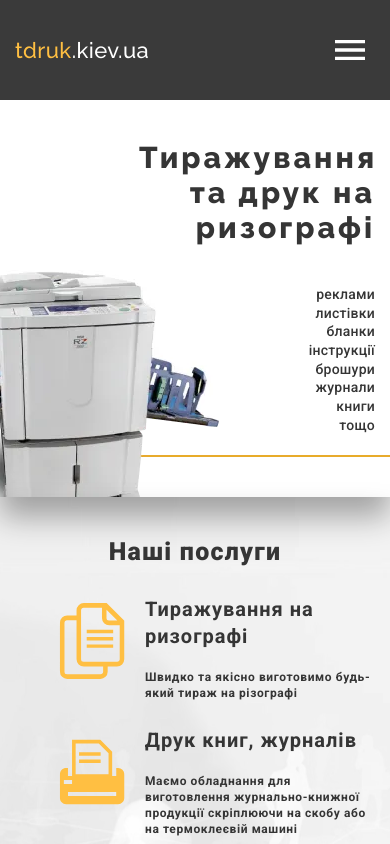
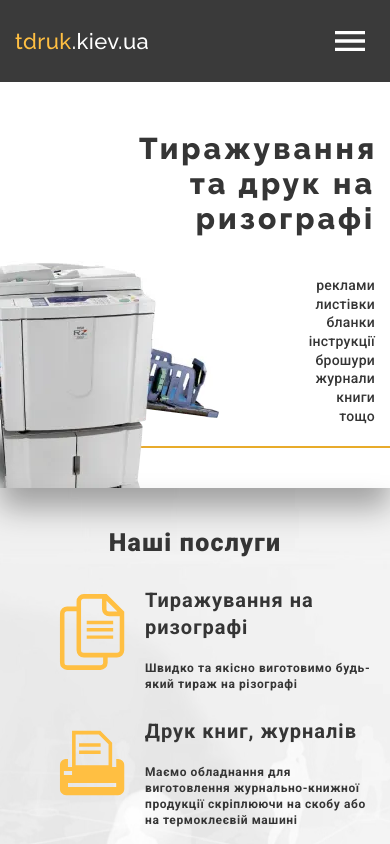
Before and after one commit to aleksey-prokopchuk/tdruk.kiev.ua, a plain HTML site: page index.html in a window 390 px wide. Shown: the top 844 px of the page. Drawn offline with nearby package versions, Linux system fonts and the light colour scheme.

Commit message:
Зменшив відступи в хедері мобільної версії

```diff
--- a/sass/components/header/_header.scss
+++ b/sass/components/header/_header.scss
@@ -1,5 +1,5 @@
 .header {
-  padding: 25px 0;
+  padding: 16px 0;
 
   background: var(--bg-color);
   //   box-shadow: 0px 2px 29px 0px rgba(0, 0, 0, 0.25);
--- a/sass/components/hero/_hero.scss
+++ b/sass/components/hero/_hero.scss
@@ -1,5 +1,5 @@
 .hero {
-  padding: 140px 0 63px 0;
+  padding: 131px 0 63px 0;
 
   box-shadow: var(--shadow);
 
--- a/sass/components/mobile-menu/_mobile-menu.scss
+++ b/sass/components/mobile-menu/_mobile-menu.scss
@@ -20,7 +20,7 @@
     width: 100vw;
     height: 100vh;
     padding: 30px;
-    padding-top: 100px;
+    padding-top: 78px;
     background-color: var(--bg-color);
 
     @include mq(tablet) {
```
Also changed, not shown: css/main.css, css/main.min.css, 1 other file.
